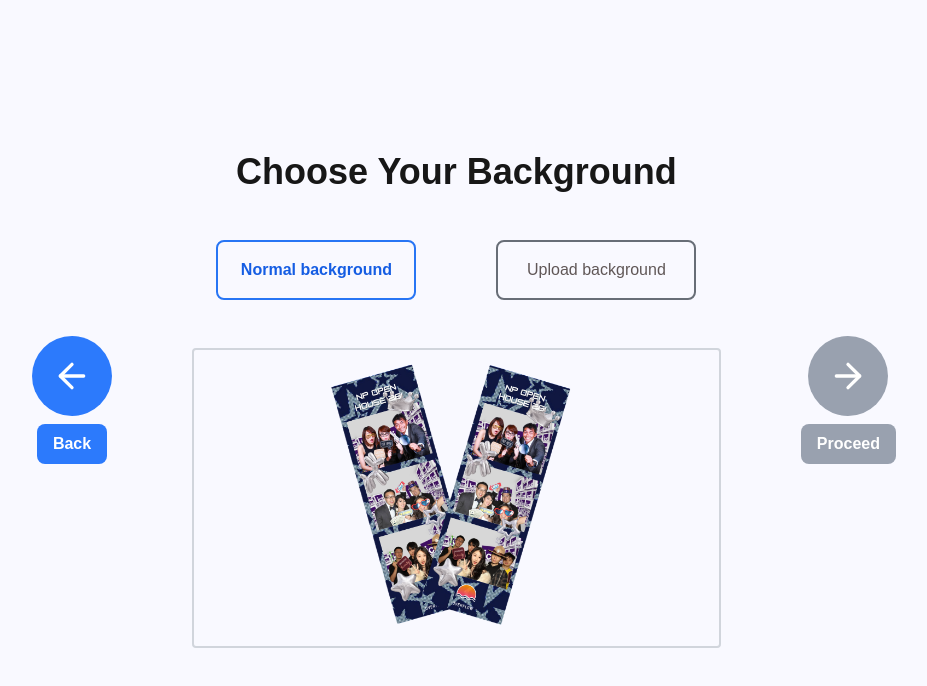
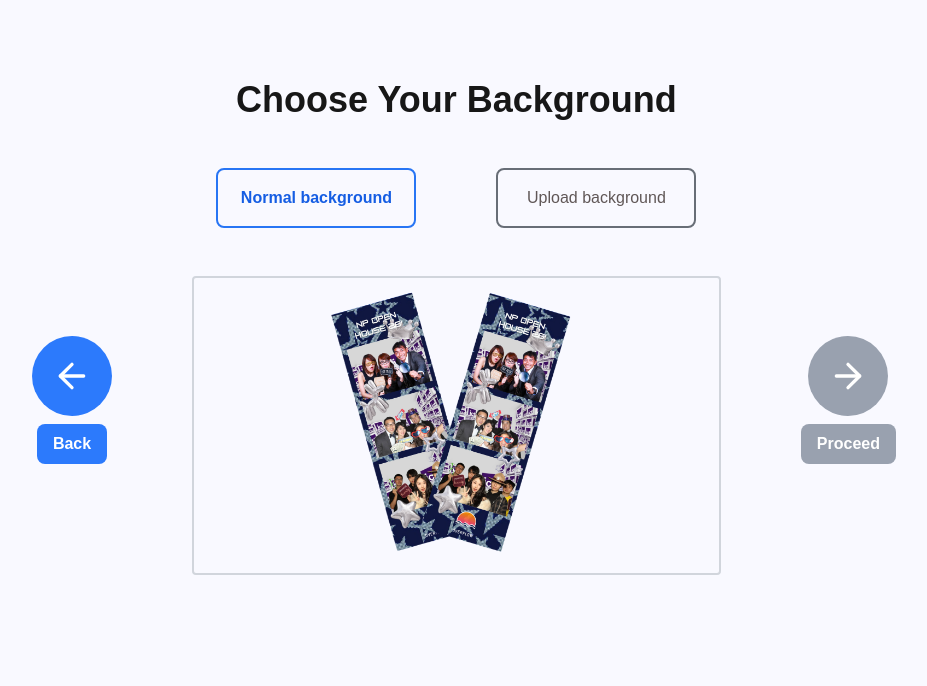
Before and after one commit to np-overflow/OH-Group2-2026, a Next.js app in the folder frontend/: page /adminpanel/uploadbg in a window 1280 px wide. Shown: the top 686 px of the page, without its empty margins (176-1103 px from the left). Built offline with nearby package versions, Linux system fonts and the light colour scheme; no server answers.

Commit message:
merged changes from sairam (fixed ui)

```diff
--- a/frontend/app/adminpanel/download/page.tsx
+++ b/frontend/app/adminpanel/download/page.tsx
@@ -67,7 +67,7 @@ const DownloadPage = () => {
             onLoad={() => setImageLoad(true)}
             ref={photostrip}
             src={downloadUrl!}
-            className={`w-[180px] relative bottom-142 z-1 ${imageLoad ? "animate-down" : "null"}`}
+            className={`w-[180px] h-[540px] relative bottom-142 z-1 ${imageLoad ? "animate-down" : "null"}`}
           />
         </div>
       </div>
--- a/frontend/app/adminpanel/uploadbg/page.tsx
+++ b/frontend/app/adminpanel/uploadbg/page.tsx
@@ -82,8 +82,8 @@ const UploadPage = () => {
   }
 
   return (
-    <BackContinueButtonContainer onBack={() => { router.back() }} onContinue={continueAvailable ? handleContinue : undefined}>
-      <div className="h-screen font-geist flex flex-col items-center justify-center p-20 gap-12">
+    <BackContinueButtonContainer onBack={() => {router.back()}} onContinue={continueAvailable ? handleContinue : undefined}>
+      <div className="h-screen w-screen font-geist flex flex-col items-center p-20 gap-12">
         <h1 className="font-bold text-4xl text-center">Choose Your Background</h1>
 
         <div className="flex gap-20 justify-center">
```
